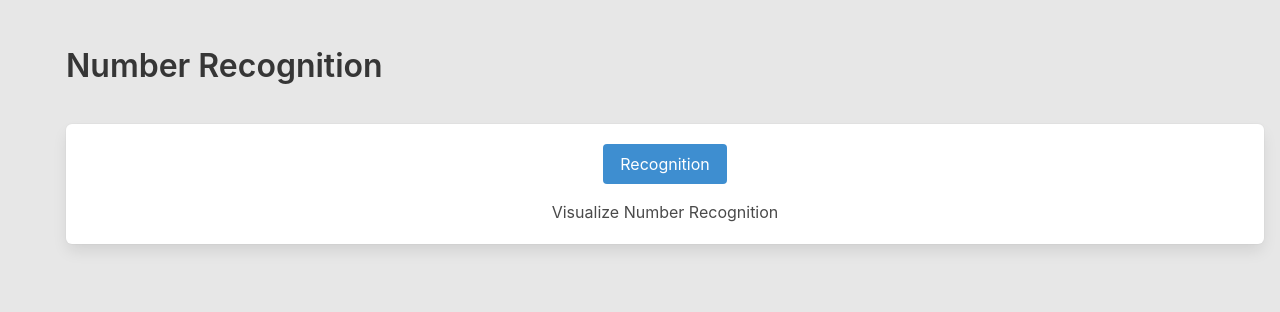
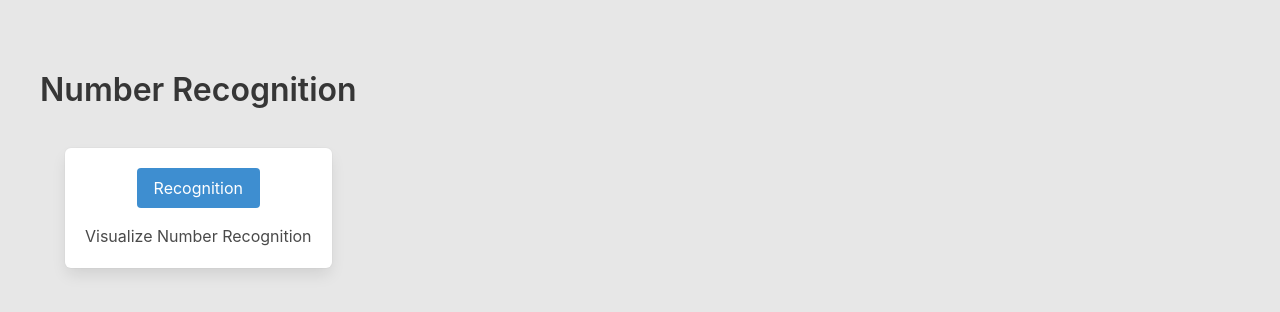
Before and after one commit to kellyyyeh/codyavosionary, a Flask app: page / in a window 1280 px wide. Shown: the top 312 px of the page. Run offline with Flask 3, Linux system fonts and the light colour scheme.

Commit message:
left align, contents centered

```diff
--- a/static/index.css
+++ b/static/index.css
@@ -7,10 +7,12 @@ html {
 .main-container {
     display: flex;
     flex-direction: column;
-    justify-content: left;
-    align-items: left;
-    /* margin: 50px; */
-    padding-left: 50px;
+    justify-content: center;
+    align-items: center;
+    padding: 40px;
+    position: absolute;
+    left: 0;
+    top: 0;
 }
 
 .box {
```
Also changed, not shown: templates/recognize.html (+2 -5 lines).
